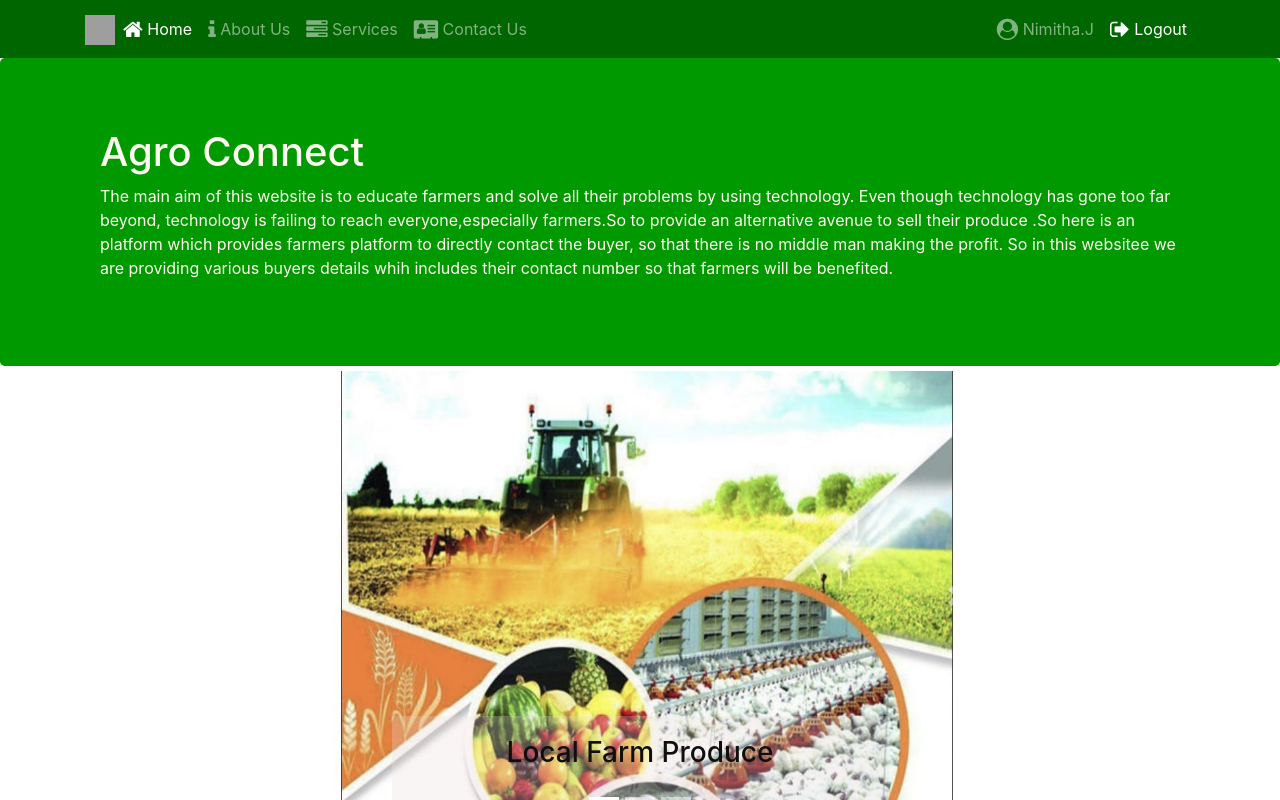
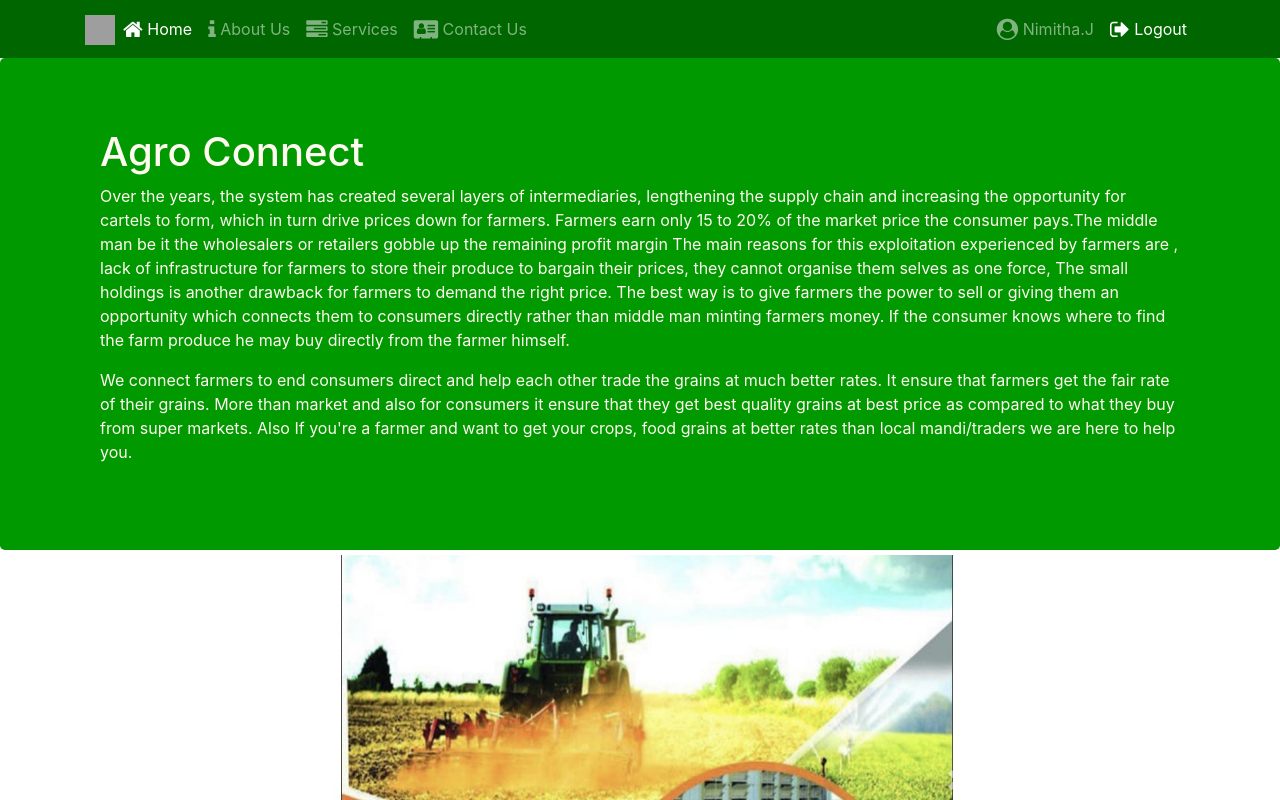
Before and after one commit to Nimitha-jagadeesha/Agricutureify, a React (Create React App) app in the folder agro/: page /home in a window 1280 px wide. Shown: the top 800 px of the page. Built offline with nearby package versions, Linux system fonts and the light colour scheme; no server answers; grey boxes are pictures that could not be loaded.

Commit message:
home modified

```diff
--- a/agro/src/components/Home.js
+++ b/agro/src/components/Home.js
@@ -79,15 +79,14 @@ const Home = (props) => {
             <div className="col">
               <h1>Agro Connect</h1>
               <p>
-                The main aim of this website is to educate farmers and solve all
-                their problems by using technology. Even though technology has
-                gone too far beyond, technology is failing to reach
-                everyone,especially farmers.So to provide an alternative avenue
-                to sell their produce .So here is an platform which provides
-                farmers platform to directly contact the buyer, so that there is
-                no middle man making the profit. So in this websitee we are
-                providing various buyers details whih includes their contact
-                number so that farmers will be benefited.
+              Over the years, the system has created several layers of intermediaries, lengthening the supply chain and increasing the opportunity for cartels to form, which in turn drive prices down for farmers. Farmers earn only 15 to 20% of the market price the consumer pays.The middle man be it the wholesalers or retailers gobble up the remaining profit margin
+The main reasons for this exploitation experienced by farmers are , lack of infrastructure for farmers to store their produce to bargain their prices, they cannot organise them selves as one force, The small holdings is another drawback for farmers to demand the right price.
+The best way is to give farmers the power to sell  or giving them an opportunity which connects them to consumers directly rather than middle man minting farmers money.
+ If the consumer knows where to find the farm produce he may buy directly from the farmer himself.
+              </p>
+              <p>
+              We connect farmers to end consumers direct and help each other trade the grains at much better rates. It ensure that farmers get the fair rate of their grains. More than market and also for consumers it ensure that they get best quality grains at best price as compared to what they buy from super markets.
+Also If you're a farmer and want to get your crops, food grains at better rates than local mandi/traders we are here to help you.
               </p>
             </div>
           </div>
```
Also changed, not shown: 1 other file (tests, documents, lock files or other folders).
